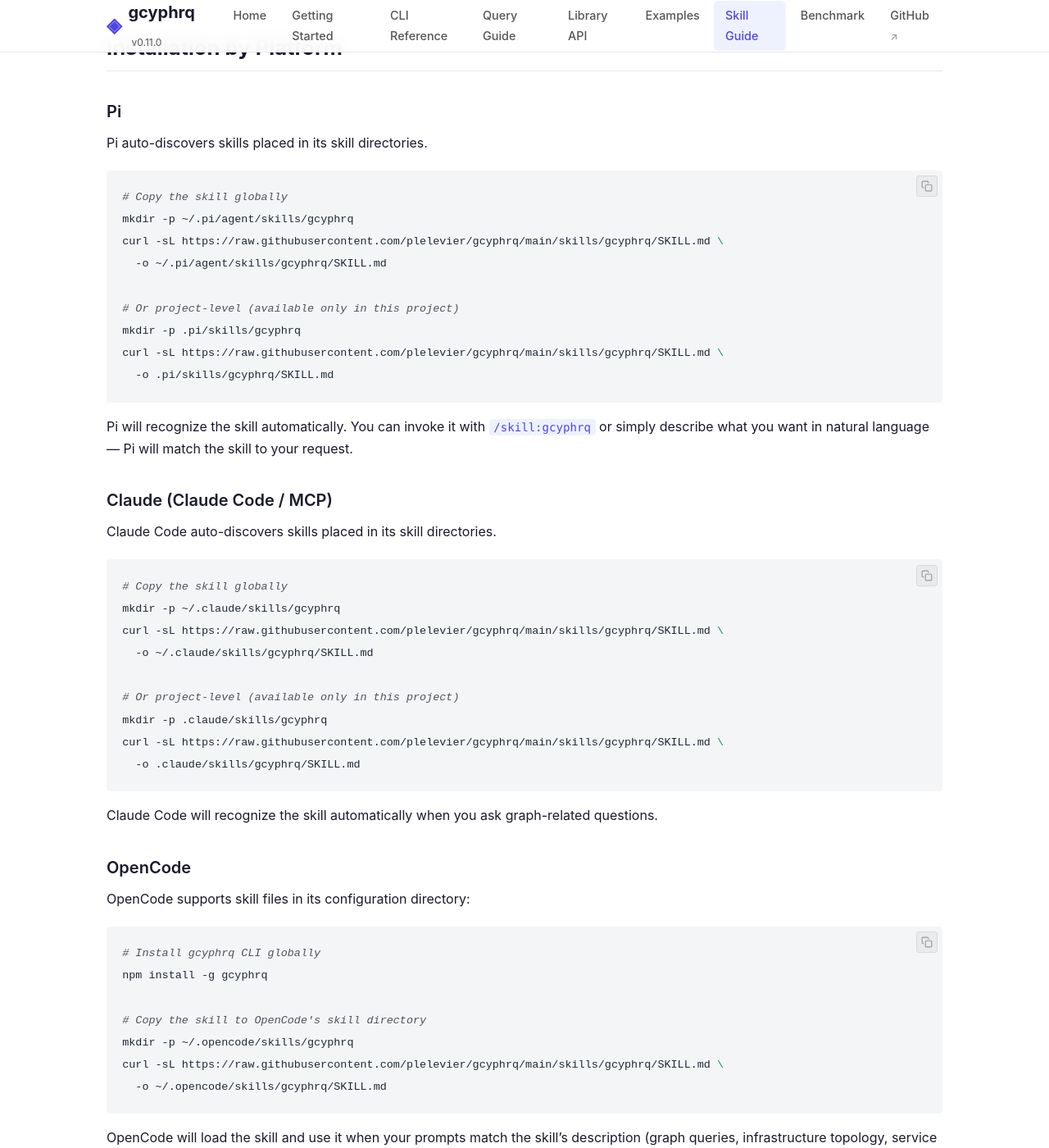
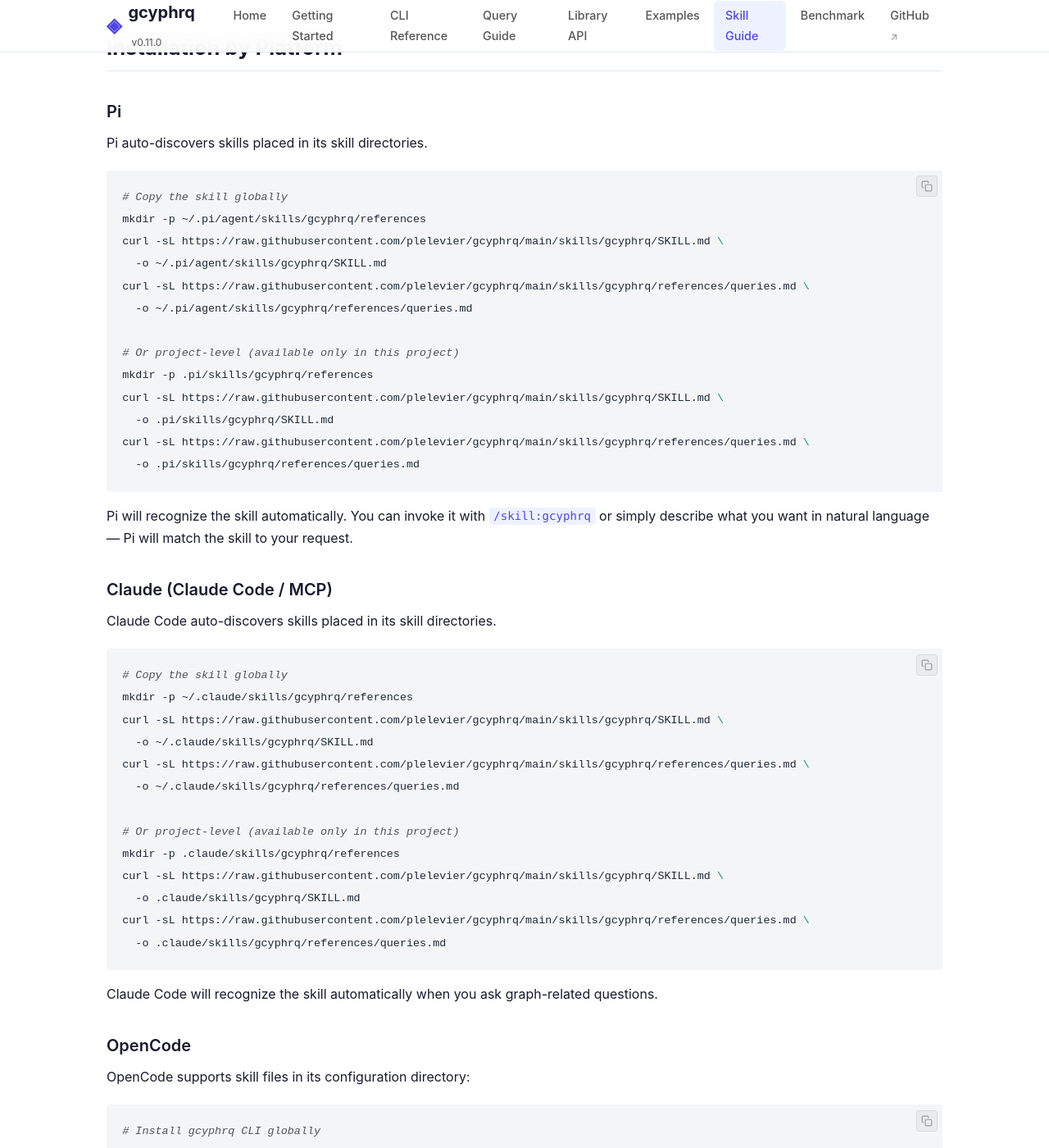
Before and after one commit to plelevier/gcyphrq, a Jekyll site: the page built from docs/skill.md, in a window 1280 px wide and 1400 px high, scrolled down 611 px. Shown: the whole window at 82% size. Built offline with Jekyll 4.4.1, drawn with Linux system fonts in a browser that asks for light colours; some of the changed text lies outside the part shown.

Commit message:
docs: include references/queries.md in skill install instructions

````diff
--- a/docs/skill.md
+++ b/docs/skill.md
@@ -31,14 +31,18 @@ Pi auto-discovers skills placed in its skill directories.
 
 ```bash
 # Copy the skill globally
-mkdir -p ~/.pi/agent/skills/gcyphrq
+mkdir -p ~/.pi/agent/skills/gcyphrq/references
 curl -sL https://raw.githubusercontent.com/plelevier/gcyphrq/main/skills/gcyphrq/SKILL.md \
   -o ~/.pi/agent/skills/gcyphrq/SKILL.md
+curl -sL https://raw.githubusercontent.com/plelevier/gcyphrq/main/skills/gcyphrq/references/queries.md \
+  -o ~/.pi/agent/skills/gcyphrq/references/queries.md
 
 # Or project-level (available only in this project)
-mkdir -p .pi/skills/gcyphrq
+mkdir -p .pi/skills/gcyphrq/references
 curl -sL https://raw.githubusercontent.com/plelevier/gcyphrq/main/skills/gcyphrq/SKILL.md \
   -o .pi/skills/gcyphrq/SKILL.md
+curl -sL https://raw.githubusercontent.com/plelevier/gcyphrq/main/skills/gcyphrq/references/queries.md \
+  -o .pi/skills/gcyphrq/references/queries.md
 ```
 
 Pi will recognize the skill automatically. You can invoke it with `/skill:gcyphrq` or simply describe what you want in natural language — Pi will match the skill to your request.
@@ -49,14 +53,18 @@ Claude Code auto-discovers skills placed in its skill directories.
 
 ```bash
 # Copy the skill globally
-mkdir -p ~/.claude/skills/gcyphrq
+mkdir -p ~/.claude/skills/gcyphrq/references
 curl -sL https://raw.githubusercontent.com/plelevier/gcyphrq/main/skills/gcyphrq/SKILL.md \
   -o ~/.claude/skills/gcyphrq/SKILL.md
+curl -sL https://raw.githubusercontent.com/plelevier/gcyphrq/main/skills/gcyphrq/references/queries.md \
+  -o ~/.claude/skills/gcyphrq/references/queries.md
 
 # Or project-level (available only in this project)
-mkdir -p .claude/skills/gcyphrq
+mkdir -p .claude/skills/gcyphrq/references
 curl -sL https://raw.githubusercontent.com/plelevier/gcyphrq/main/skills/gcyphrq/SKILL.md \
   -o .claude/skills/gcyphrq/SKILL.md
+curl -sL https://raw.githubusercontent.com/plelevier/gcyphrq/main/skills/gcyphrq/references/queries.md \
+  -o .claude/skills/gcyphrq/references/queries.md
 ```
 
 Claude Code will recognize the skill automatically when you ask graph-related questions.
@@ -70,9 +78,11 @@ OpenCode supports skill files in its configuration directory:
 npm install -g gcyphrq
 
 # Copy the skill to OpenCode's skill directory
-mkdir -p ~/.opencode/skills/gcyphrq
+mkdir -p ~/.opencode/skills/gcyphrq/references
 curl -sL https://raw.githubusercontent.com/plelevier/gcyphrq/main/skills/gcyphrq/SKILL.md \
   -o ~/.opencode/skills/gcyphrq/SKILL.md
+curl -sL https://raw.githubusercontent.com/plelevier/gcyphrq/main/skills/gcyphrq/references/queries.md \
+  -o ~/.opencode/skills/gcyphrq/references/queries.md
 ```
 
 OpenCode will load the skill and use it when your prompts match the skill's description (graph queries, infrastructure topology, service dependencies, etc.).
@@ -83,7 +93,8 @@ For any AI coding agent that supports custom instructions or system prompts:
 
 1. **Install the CLI**: `npm install -g gcyphrq`
 2. **Copy the SKILL.md** from `https://raw.githubusercontent.com/plelevier/gcyphrq/main/skills/gcyphrq/SKILL.md` into your agent's custom instructions
-3. **Point to your graph files** — replace `<graph.json>` in skill examples with paths to your actual graph files
+3. **Copy the reference file** from `https://raw.githubusercontent.com/plelevier/gcyphrq/main/skills/gcyphrq/references/queries.md` into a `references/` subdirectory alongside SKILL.md
+4. **Point to your graph files** — replace `<graph.json>` in skill examples with paths to your actual graph files
 
 ## Prerequisites
 
````
